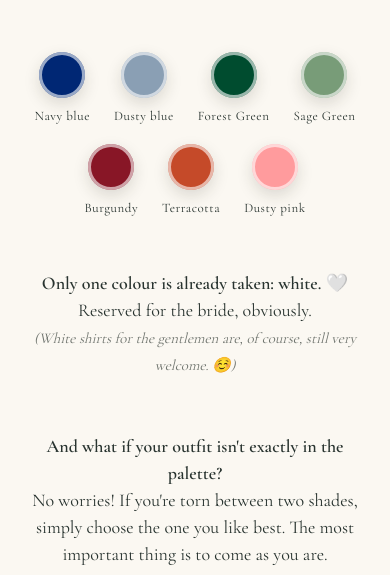
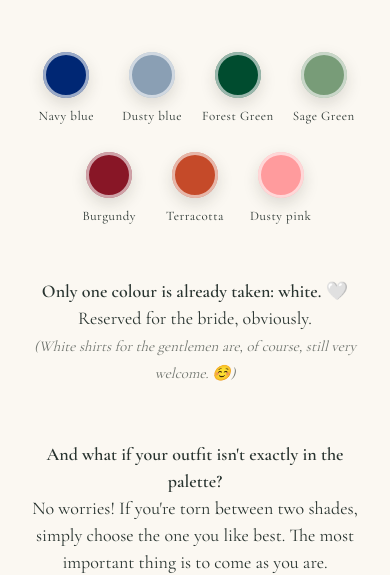
Before and after one commit to eimera/wedding, a plain HTML site: page en/ambiance.html in a window 390 px wide. Shown: the part 294-869 px from the top of the page. Drawn offline with nearby package versions, Linux system fonts and the light colour scheme.

Commit message:
Centrer les couelurs sur mobile + bouton retour aux infos mieux ^^'

```diff
--- a/style.css
+++ b/style.css
@@ -640,8 +640,45 @@ blockquote {
 }
 
 @media (max-width: 650px) {
-  .swatch { width: 46px; height: 46px; }
-  .palette-row { gap: 20px 24px; }
+
+  .swatch {
+    width: 46px;
+    height: 46px;
+  }
+
+  .palette-row {
+    display: grid;
+    grid-template-columns: repeat(8, 1fr);
+    justify-items: center;
+    align-items: start;
+    row-gap: 28px;
+    column-gap: 0;
+    max-width: 420px;
+    width: 100%;
+    margin: 45px auto 35px;
+  }
+
+  .swatch-item {
+    grid-column: span 2;
+    width: 100%;
+  }
+
+  .swatch-item:nth-child(5) {
+    grid-column: 2 / span 2;
+  }
+
+  .swatch-item:nth-child(6) {
+    grid-column: 4 / span 2;
+  }
+
+  .swatch-item:nth-child(7) {
+    grid-column: 6 / span 2;
+  }
+
+  .swatch-item span {
+    white-space: normal;
+    text-align: center;
+  }
 }
 
  .info-pill {
@@ -734,8 +771,9 @@ blockquote {
 .bonus-section {
   padding: 20px 4vw 90px;
   display: flex;
-  justify-content: center;
-  gap: 10px;
+  flex-direction: column;
+  align-items: center;
+  gap: 20px;
   background: #f5f0e8;
 }
 .universe, .bonus-card {
```
Also changed, not shown: fr/contact.html (+2 -0 lines).
